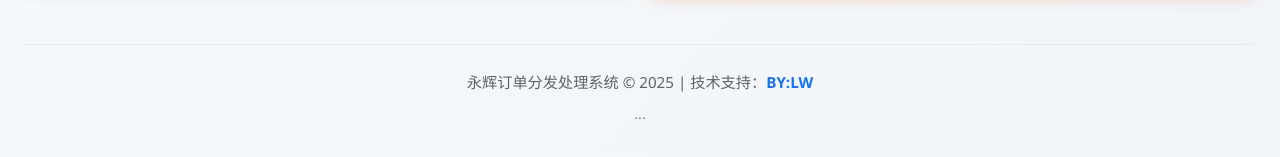
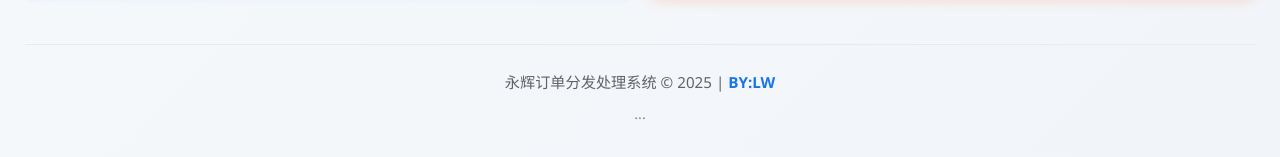
Before and after one commit to liuwei321123/YH, a plain HTML site: page index.html in a window 1280 px wide. Shown: the part 875-1032 px from the top of the page. Drawn offline with nearby package versions, Linux system fonts and the light colour scheme.

Commit message:
Update index.html

```diff
--- a/index.html
+++ b/index.html
@@ -970,7 +970,7 @@
 
         <!-- 底部信息 -->
         <div class="footer">
-            <p>永辉订单分发处理系统 © 2025  |  技术支持：<a href="javascript:void(0)">BY:LW</a></p>
+            <p>永辉订单分发处理系统 © 2025  |  <a href="javascript:void(0)">BY:LW</a></p>
             <p style="margin-top:8px;font-size:0.9rem;color:#888;">...</p>
         </div>
     </div>
```
